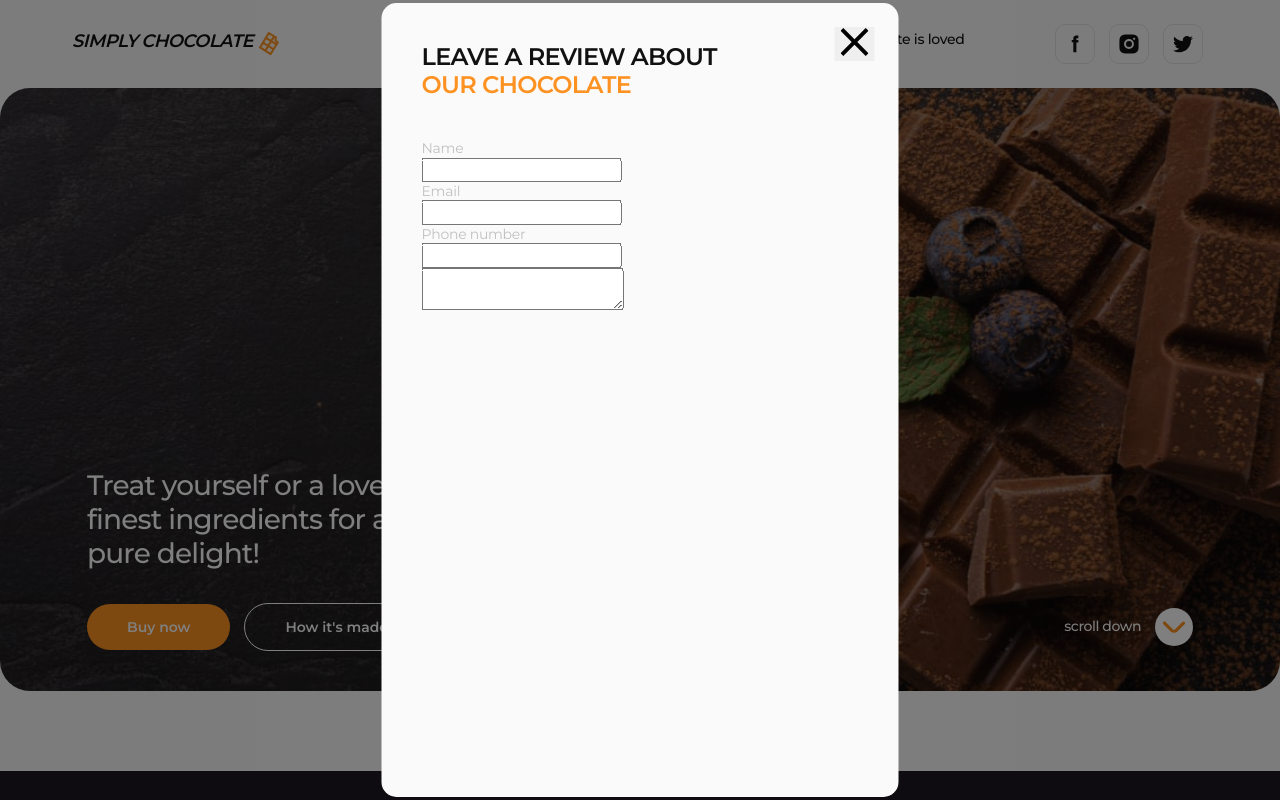
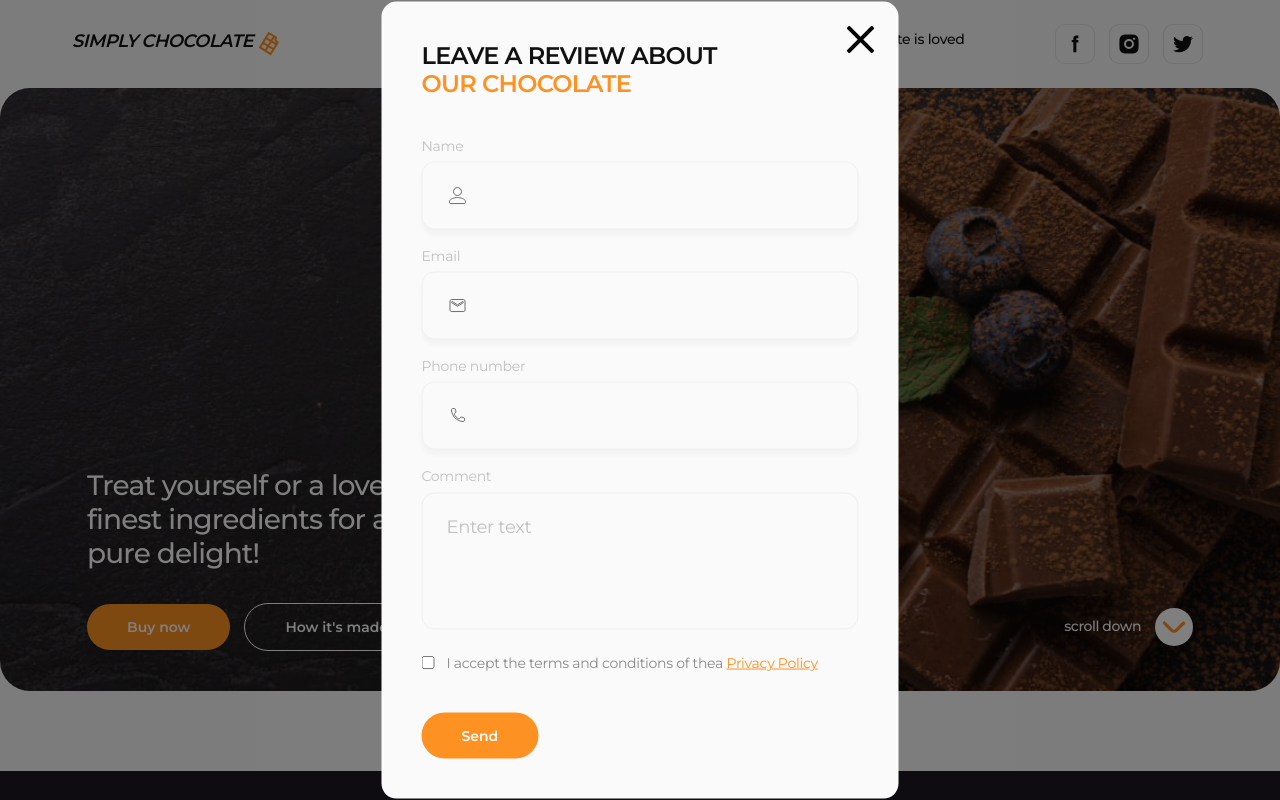
Before and after one commit to MaxBeliienko/fs99, a plain HTML site: page index.html in a window 1280 px wide. Shown: the top 800 px of the page. Drawn offline with nearby package versions, Linux system fonts and the light colour scheme.

Commit message:
Modal-final

```diff
--- a/css/styles.css
+++ b/css/styles.css
@@ -703,6 +703,10 @@ button {
     width: 100%;
     height: 100%;
     background-color: rgba(0, 0, 0, 0.5);
+    opacity: 0;
+    visibility: hidden;
+    pointer-events: none;
+    transition: opacity 250ms cubic-bezier(0.4, 0, 0.2, 1), visibility 250ms cubic-bezier(0.4, 0, 0.2, 1);
  }
 
  .modal {
@@ -728,15 +732,127 @@ button {
  }
 
  .modal-close-btn {
+    width: 28px;
+    height: 28px;
+    padding: 0;
     border: none;
+    background-color: transparent;
     position: absolute;
     top: 24px;
     right: 24px;
  }
 
  .modal-label {
+    display: block;
     color: rgba(64, 64, 64, 0.30);
     font-size: 14px;
     font-weight: 400;
     letter-spacing: -0.02em;
+    margin-bottom: 8px;
  }
+
+ .modal-form-input {
+    width: 100%;
+    height: 68px;
+    padding: 22px 24px 22px 62px;
+    margin-bottom: 18px;
+    background-color: inherit;
+    border-radius: 13px;
+    border: 1.5px solid rgba(17, 17, 17, 0.05);
+    box-shadow: 0px 5.44492px 5.44492px 0px rgba(0, 0, 0, 0.03);
+    outline: transparent;
+    transition: border-color 250ms cubic-bezier(0.4, 0, 0.2, 1);
+ }
+
+ .modal-form-wrap {
+    position: relative;
+ }
+
+ .modal-form-icon {
+    position: absolute;
+    left: 24px;
+    top: 50%;
+    fill: transparent;
+    stroke: #404040;
+    transition: stroke 250ms cubic-bezier(0.4, 0, 0.2, 1);
+ }
+
+ .modal-form-input:hover, .modal-form-input:focus, .modal-form-input:active {
+    border-color: #FD9222;
+ }
+
+.modal-form-input:active + .modal-form-icon {
+    stroke:#FD9222;
+ }
+
+ .modal-form-input:focus +.modal-form-icon {
+     stroke: #FD9222;
+ }
+
+ .modal-form-input:hover +.modal-form-icon {
+     stroke: #FD9222;
+ }
+
+ .modal-form-textarea {
+    resize: none;
+    width: 100%;
+    height: 137px;
+    padding: 22px 24px;
+    margin-bottom: 20px;
+    border-radius: 13px;
+    border: 1.5px solid rgba(17, 17, 17, 0.05);
+    outline: transparent;
+    background-color: inherit;
+    transition: border-color 250ms cubic-bezier(0.4, 0, 0.2, 1);
+ }
+
+.modal-form-checkbox-wrap {
+    display: flex;
+    margin-bottom: 41px;
+    gap: 12px;
+}
+
+ .modal-form-textarea::placeholder {
+    color: rgba(64, 64, 64, 0.30);
+    font-size: 18px;
+    font-weight: 400;
+    line-height: normal;
+    letter-spacing: -0.02em;
+ }
+
+ .modal-form-textarea:hover,
+ .modal-form-textarea:focus,
+ .modal-form-textarea:active {
+     border-color: #FD9222;
+ }
+
+
+ .modal-form-checkbox-label {
+    color: rgba(64, 64, 64, 0.60);
+    font-size: 14px;
+    font-weight: 400;
+    line-height: normal;
+    letter-spacing: -0.02em;
+ }
+
+ .modal-checkbox-label-link {
+    color: #FD9222;
+    text-decoration: underline;
+ }
+
+ .modal-form-btn {
+    padding: 14px 40px;
+    border: none;
+    border-radius: 100px;
+    background-color: #FD9222;
+    color: #FFF;
+    font-size: 14px;
+    font-weight: 600;
+    line-height: normal;
+ }
+
+ .is-open {
+     opacity: 1;
+     visibility: visible;
+     pointer-events: auto;
+ }
--- a/index.html
+++ b/index.html
@@ -553,7 +553,8 @@
       </div>
     </footer>
 
-    <div class="backdrop">
+    <!-- Modal -->
+    <div class="backdrop is-open">
       <div class="modal">
         <button class="modal-close-btn" type="button">
           <svg width="28" height="28">
@@ -564,21 +565,68 @@
           LEAVE A REVIEW ABOUT<br />
           <span class="footer-main-text-span">OUR CHOCOLATE</span>
         </p>
-        <form action="">
-          <div>
-            <label class="modal-label" for="user-email">Name</label>
-            <input type="text" name="user-email" id="user-email" />
+        <form name="user-info">
+          <div class="modal-form-wrap">
+            <label class="modal-label" for="user-name">Name </label>
+            <input
+              type="text"
+              name="user-name"
+              id="user-name"
+              class="modal-form-input"
+            />
+            <svg width="24" height="24" class="modal-form-icon">
+              <use href="./images/sprite.svg#icon-person"></use>
+            </svg>
+          </div>
+          <div class="modal-form-wrap">
+            <label class="modal-label" for="user-mail">Email </label>
+            <input
+              type="email"
+              name="user-mail"
+              id="user-mail"
+              class="modal-form-input"
+            />
+            <svg width="24" height="24" class="modal-form-icon">
+              <use href="./images/sprite.svg#icon-email-user"></use>
+            </svg>
+          </div>
+          <div class="modal-form-wrap">
+            <label class="modal-label" for="user-phone">Phone number </label>
+            <input
+              type="tel"
+              name="user-phone"
+              id="user-phone"
+              class="modal-form-input"
+            />
+            <svg width="24" height="24" class="modal-form-icon">
+              <use href="./images/sprite.svg#icon-phone-user"></use>
+            </svg>
           </div>
           <div>
-            <label class="modal-label" for="user-phone">Email </label>
-            <input type="text" name="user-phone" id="user-phone" />
+            <label for="comment" class="modal-label">Comment</label>
+            <textarea
+              name="comment"
+              id="comment"
+              class="modal-form-textarea"
+              placeholder="Enter text"
+            ></textarea>
           </div>
-          <div>
-            <label class="modal-label" for="user-name">Phone number</label>
-            <input type="text" name="user-name" id="user-name" />
+          <div class="modal-form-checkbox-wrap">
+            <input
+              type="checkbox"
+              name="modal-checkbox"
+              value="modal-checkbox"
+              id="modal-checkbox"
+              class="modal-form-checkbox"
+            />
+            <label class="modal-form-checkbox-label" for="modal-checkbox"
+              >I accept the terms and conditions of thea
+              <a href="" class="modal-checkbox-label-link"
+                >Privacy Policy</a
+              ></label
+            >
           </div>
-
-          <textarea name="" id=""></textarea>
+          <button type="submit" class="modal-form-btn">Send</button>
         </form>
       </div>
     </div>
```
